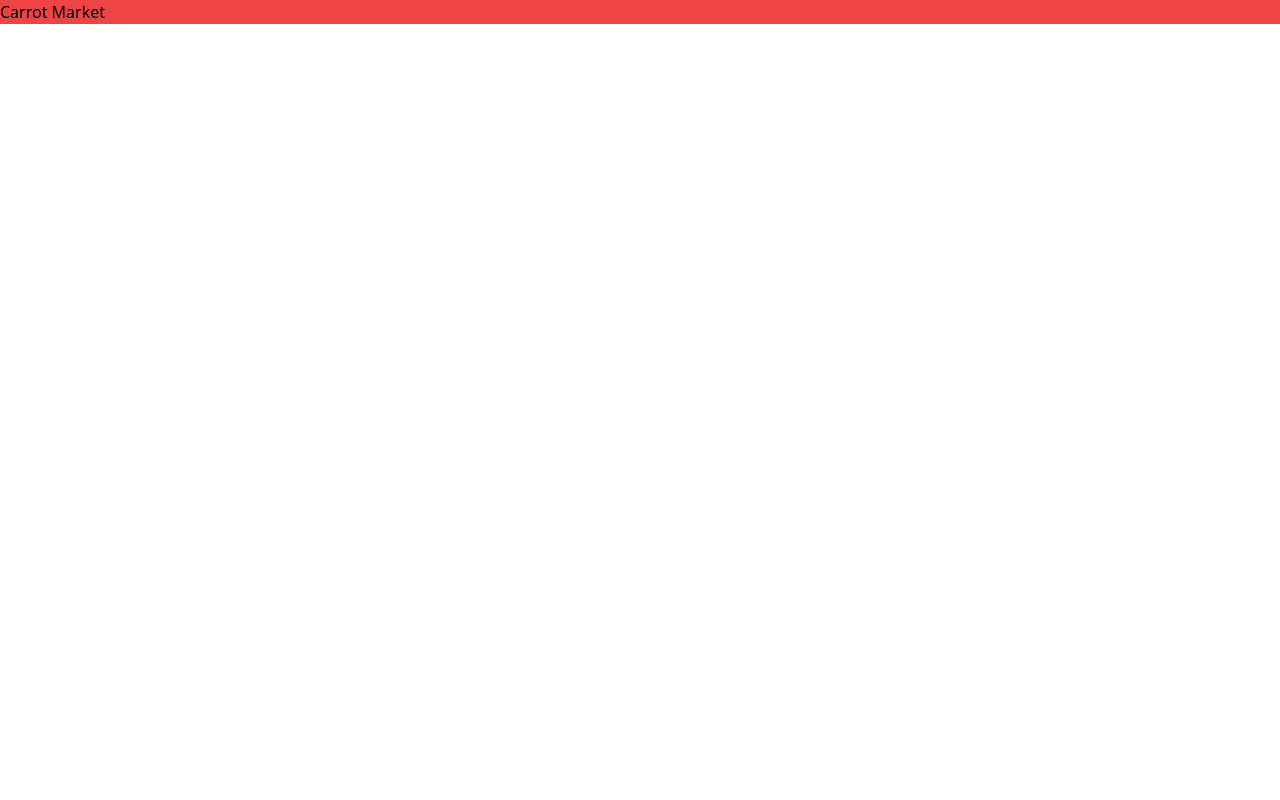
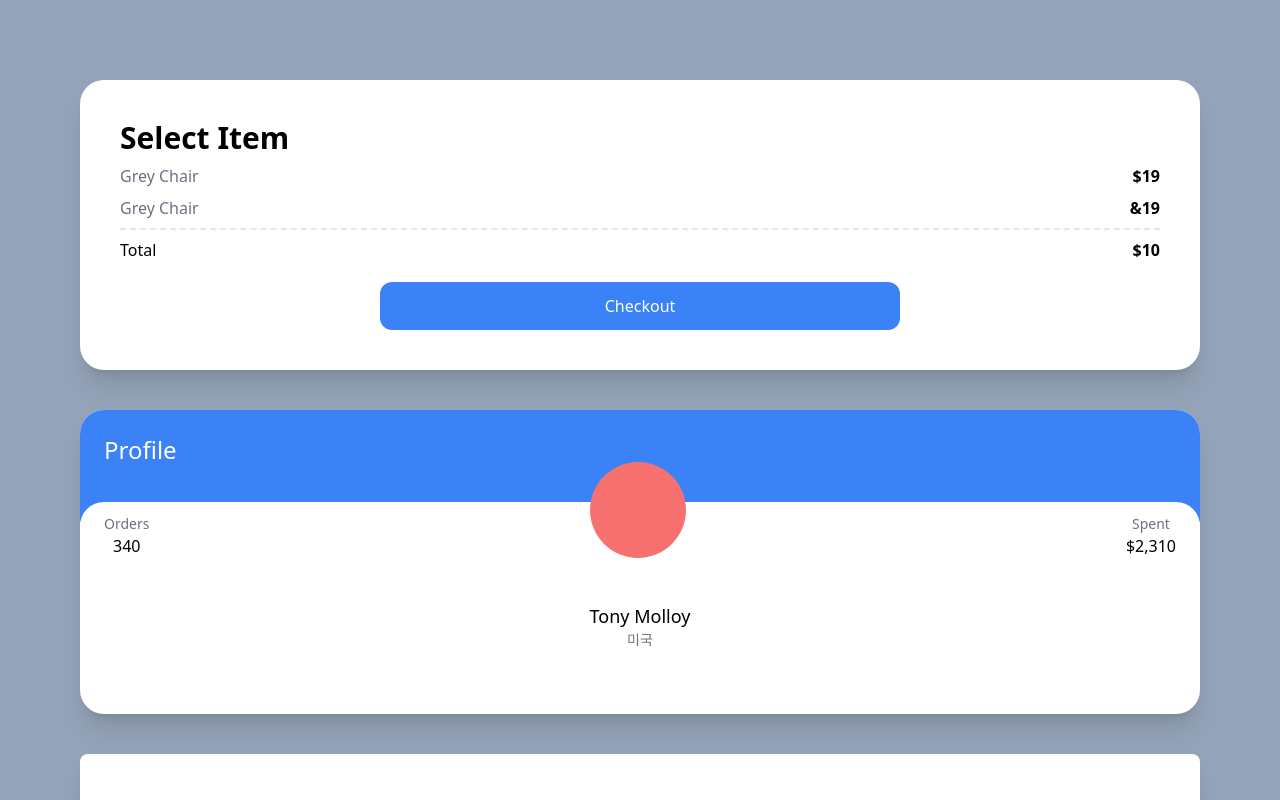
Before and after one commit to oio337a/Next-JS-prec, a Next.js app in the folder carrot-market/: page / in a window 1280 px wide. Shown: the top 800 px of the page. Built offline with nearby package versions, Linux system fonts and the light colour scheme.

Commit message:
tailwind css prec

```diff
--- a/carrot-market/pages/index.tsx
+++ b/carrot-market/pages/index.tsx
@@ -1,9 +1,50 @@
 import type { NextPage } from 'next'
 
 export default function NextPage() {
-  return (
-    <div className='bg-red-500'>
-      <h1 className='text-black'>Carrot Market</h1>
+  return <div className='bg-slate-400 py-20 px-20 grid gap-10'>
+    <div className='bg-white p-10 rounded-3xl shadow-xl'>
+      <span className='font-semibold text-3xl '>Select Item</span>
+      <div className='flex justify-between my-2'>
+        <span className="text-gray-500 ">Grey Chair</span>
+        <span className='font-semibold'>$19</span>
+      </div>
+      <div className='flex justify-between'>
+        <span className="text-gray-500 ">Grey Chair</span>
+        <span className='font-semibold'>&19</span>
+      </div>
+      <div className="mt-2 pt-2 border-t-2 border-dashed flex justify-between">
+        <span>Total</span>
+        <span className='font-semibold'>$10</span>
+      </div>
+      <div className='mt-5 bg-blue-500 text-white p-3 text-center rounded-xl w-2/4 mx-auto'>Checkout</div>
     </div>
-  )
+
+
+    <div className='bg-white overflow-hidden rounded-3xl shadow-xl'>
+      <div className='bg-blue-500 p-6 pb-14'>
+        <span className='text-white text-2xl'>Profile</span>
+      </div>
+      <div className='rounded-3xl p-6 relative -top-5 bg-white'>
+        <div className='flex items-end relative -top-16 justify-between'>
+          <div className='flex flex-col items-center'>
+            <span className='text-sm text-gray-500'>Orders</span>
+            <span className='font-medium'>340</span>
+          </div>
+          <div className='h-24 w-24 bg-red-400 rounded-full'/>
+          <div className='flex flex-col items-center'>
+            <span className='text-sm text-gray-500'>Spent</span>
+            <span className='font-medium'>$2,310</span>
+          </div>
+        </div>
+        <div  className='relative flex items-center mt-5 flex-col -top-10 -mb-5'>
+          <span className='text-lg font-medium'>Tony Molloy</span>
+          <span className='text-sm text-gray-500'>미국</span>
+        </div>
+      </div>
+    </div>
+
+    <div className='bg-white p-10 rounded-lg shadow-xl'></div>
+    <div className='bg-white p-10 rounded-lg shadow-xl'></div>
+  </div>;
+
 }
```
